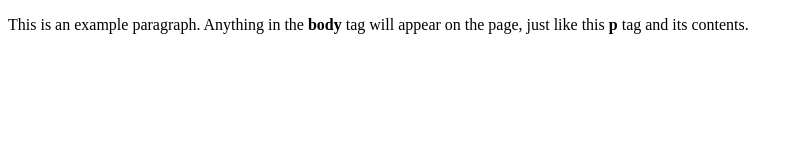
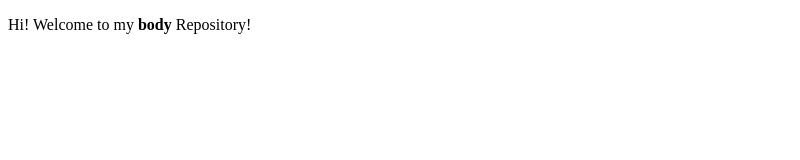
Before and after one commit to KanakJagwani/kanakjagwani.github.io, a plain HTML site: page index.html in a window 1280 px wide. Shown: the whole page, without its empty margins (0-800 px from the left). Drawn offline with Linux system fonts and the light colour scheme.

Commit message:
Update index.html

```diff
--- a/index.html
+++ b/index.html
@@ -1,9 +1,9 @@
 <!doctype html>
 <html>
   <head>
-    <title>This is the title of the webpage!</title>
+    <title>Kanak Jagwani's Repository</title>
   </head>
   <body>
-    <p>This is an example paragraph. Anything in the <strong>body</strong> tag will appear on the page, just like this <strong>p</strong> tag and its contents.</p>
+    <p>Hi! Welcome to my <strong>body</strong> Repository! </p>
   </body>
 </html>
```
